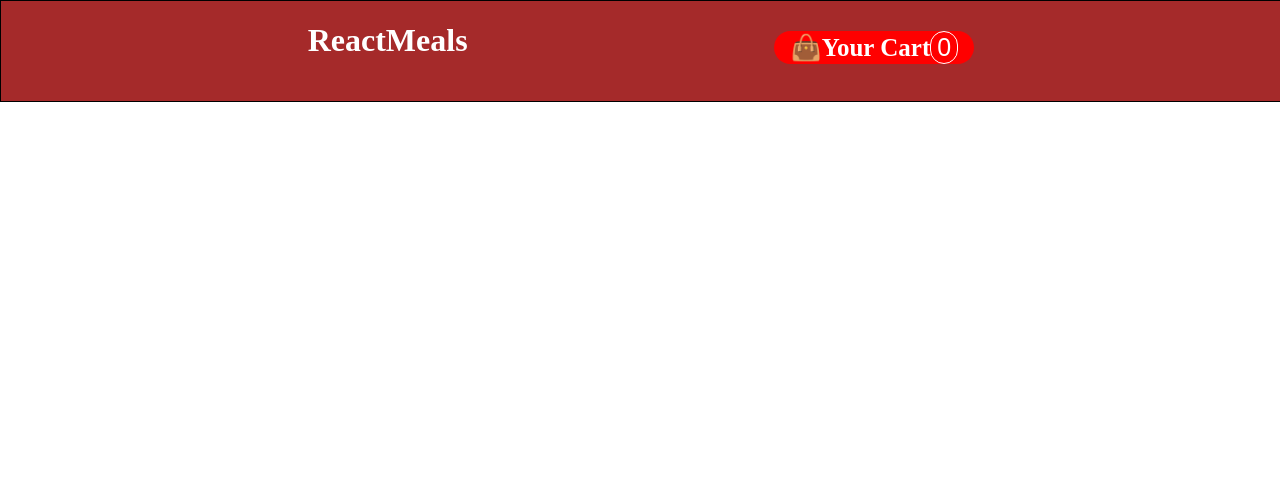
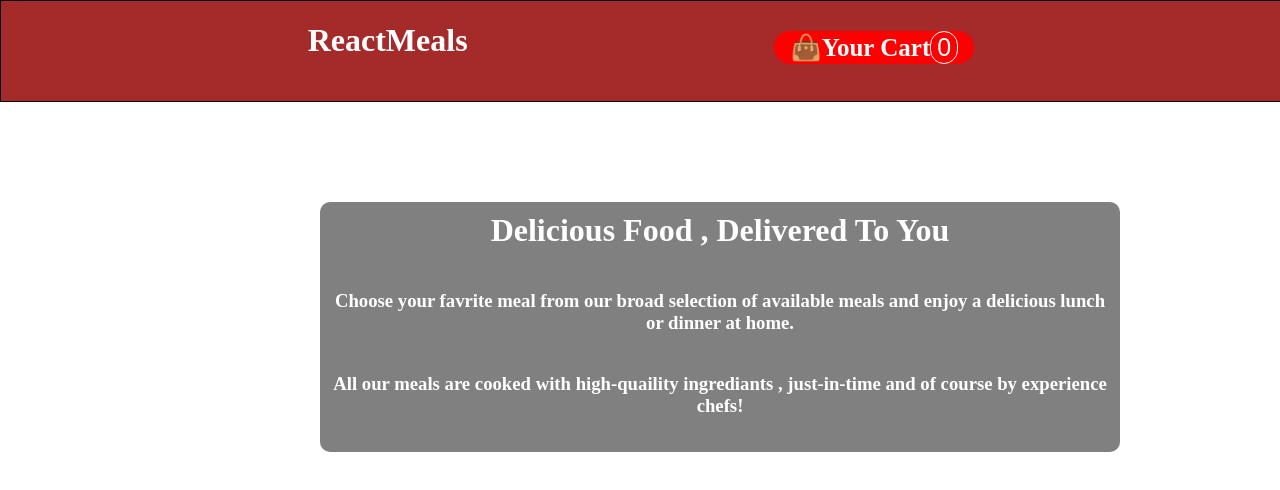
Before and after one commit to githubIDchandan/RestaurantProject, a React (Vite) app: page / in a window 1280 px wide. Shown: the top 490 px of the page. Built offline with nearby package versions, Linux system fonts and the light colour scheme.

Commit message:
gitSummary

```diff
--- a/index.css
+++ b/index.css
@@ -37,3 +37,20 @@ body{
     color: white;
     font-size: 25px;
 }
+.res-summary-parent{
+    margin: auto;
+    margin-left: 320px;
+    margin-top: 100px;
+}
+.res-summary{
+    height: 250px;
+    width: 800px;
+    background-color: grey;
+    border-radius: 10px;
+
+}
+.res-summary-heading{
+    color: white;
+    text-align: center;
+    padding: 10px;
+}
--- a/src/App.js
+++ b/src/App.js
@@ -1,6 +1,7 @@
 import React from "react"
 import ReactDOM from "react-dom/client";
 import Header from "./components/Header";
+import Body from "./components/Body";
 
 
 
@@ -9,6 +10,7 @@ const AppLayout=()=>{
     return(
         <div>
             <Header/>
+            <Body/>
         </div>
     )
 }
--- /dev/null
+++ b/src/components/Body.js
@@ -0,0 +1,15 @@
+
+
+const Body=()=>{
+    return(
+        <div className="res-summary-parent">
+            <div className="res-summary">
+                <h1 className="res-summary-heading">Delicious Food , Delivered To You</h1>
+                <h3 className="res-summary-heading">Choose your favrite meal from our broad selection of available meals and enjoy a delicious lunch or dinner at home.</h3>
+                <h3 className="res-summary-heading">All our meals are cooked with high-quaility ingrediants , just-in-time and of course by experience chefs! </h3>
+            </div>
+        </div>
+    )
+}
+
+export default Body;
```
